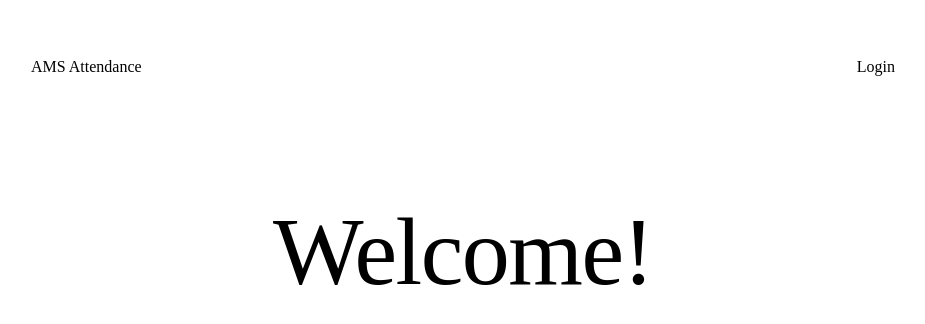
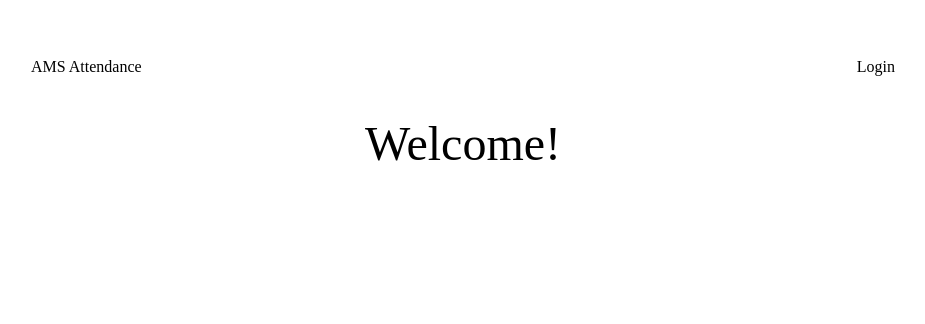
Before and after one commit to JackPadalino/TeacherAttendanceApp, a React app: page / in a window 1280 px wide. Shown: the top 324 px of the page, without its empty margins (177-1102 px from the left). Built offline with nearby package versions, Linux system fonts and the light colour scheme; no server answers; the HTML template or start-up script is replaced by a standard one.

Commit message:
updated CSS and styling of component

```diff
--- a/src/components/Home/Home.js
+++ b/src/components/Home/Home.js
@@ -14,11 +14,11 @@ const Home = () => {
             placeItems: "center center",
             placeContent: "center center",
             position: "relative",
-            top: "15vh",
+            top: "5vh",
           }}
         >
           <Typography
-            variant="h1"
+            variant="h3"
             sx={{
               fontFamily:'Montserrat'
             }}
--- a/src/components/Login/Login.js
+++ b/src/components/Login/Login.js
@@ -60,7 +60,7 @@ const Login = () => {
             placeItems: "center center",
             placeContent: "center center",
             position: "relative",
-            top: "15vh",
+            top: "5vh",
           }}
           component="form"
           noValidate
```
